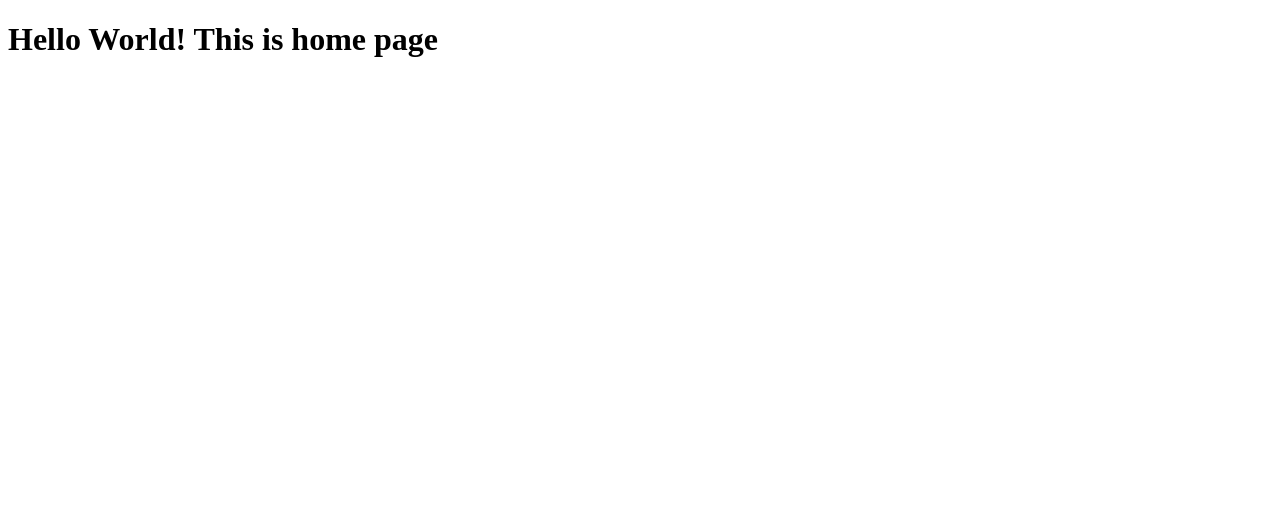
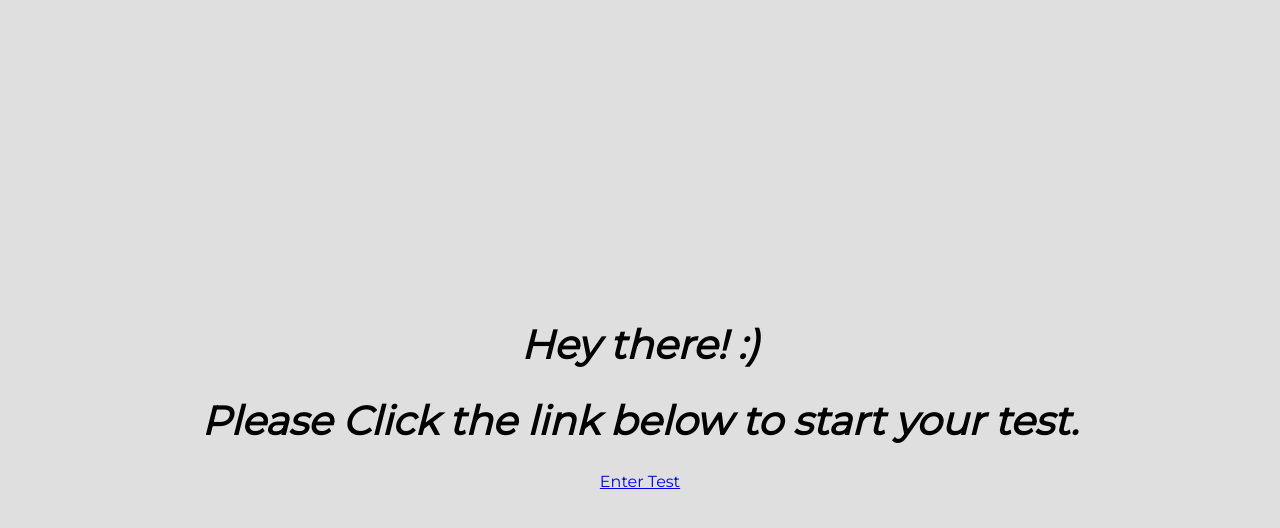
Before and after one commit to jasce/React-Quiz-App, a React app: page / in a window 1280 px wide. Built offline with nearby package versions, Linux system fonts and the light colour scheme.

Commit message:
Basic configuration and setup done

```diff
--- a/package.json
+++ b/package.json
@@ -21,6 +21,7 @@
     "react": "^16.2.0",
     "react-dom": "^16.2.0",
     "react-router": "^4.2.0",
+    "react-router-dom": "^4.2.2",
     "redux": "^3.7.2",
     "redux-thunk": "^2.2.0"
   },
@@ -30,6 +31,7 @@
     "babel-preset-env": "^1.6.1",
     "babel-preset-react": "^6.24.1",
     "html-webpack-plugin": "^3.0.6",
+    "uglifyjs-webpack-plugin": "^1.2.2",
     "webpack": "^4.1.1",
     "webpack-cli": "^2.0.10",
     "webpack-dev-server": "^3.1.0"
--- a/src/index.html
+++ b/src/index.html
@@ -2,6 +2,8 @@
 <html>
 <head>
     <title></title>
+    <link href="https://fonts.googleapis.com/css?family=Montserrat" rel="stylesheet" />
+    <link rel="stylesheet" type="text/css" href="styles/app.css" />
 </head>
 <body>
 
--- /dev/null
+++ b/src/js/components/Button.js
@@ -0,0 +1,10 @@
+import React from 'react';
+import { Link } from 'react-router-dom';
+
+
+const Button = (props) => (
+    <Link to={props.to} >{props.text}</Link>
+)
+
+
+export default Button;
--- a/src/js/components/Home.js
+++ b/src/js/components/Home.js
@@ -1,8 +1,16 @@
 import React from 'react'
+import Button from './Button'
 
 const Home = () => {
     return (
-        <h1> Hello World! This is home page</h1>
+        <div className="home-wrapper">
+            <h1> Hey there! :) </h1>
+            <h1> Please Click the link below to start your test.</h1>
+            <Button
+                to="/quiz"
+                text="Enter Test"
+            />
+        </div>
     )
 }
 
--- a/src/js/components/Quiz.js
+++ b/src/js/components/Quiz.js
@@ -0,0 +1,12 @@
+import React from 'react';
+import { Link } from 'react-router-dom';
+
+
+const Quiz = (props) => (
+    <div>
+        <h1>Welcome to Quiz Page</h1>
+    </div>
+)
+
+
+export default Quiz;
--- /dev/null
+++ b/src/styles/app.css
@@ -0,0 +1,21 @@
+* {
+    box-sizing: border-box;
+}
+
+body {
+    margin: 0;
+    font-family: 'Montserrat', sans-serif;
+}
+
+.home-wrapper {
+    text-align: center;
+    height: 100vh;
+    background-color: #dfdfdf;
+    padding-top: 40vh;
+}
+
+.home-wrapper > h1 {
+    font-style: italic;
+    margin-top: 0;
+    font-size: 40px;
+}
--- a/webpack.config.js
+++ b/webpack.config.js
@@ -1,5 +1,6 @@
 const path = require("path");
 const HtmlWebpackPlugin = require('html-webpack-plugin');
+const UglifyJsPlugin = require('uglifyjs-webpack-plugin');
 const webpack = require('webpack');
 
 
@@ -31,8 +32,13 @@ module.exports = {
   plugins: [
     new HtmlWebpackPlugin({
       template: path.join(__dirname, 'src/index.html'),
-    })
+    }),
+    //new UglifyJsPlugin
   ],
+
+  performance: {
+    hints: false
+  },
 
   resolve: {
     extensions: ['.js', '.jsx'],
```
